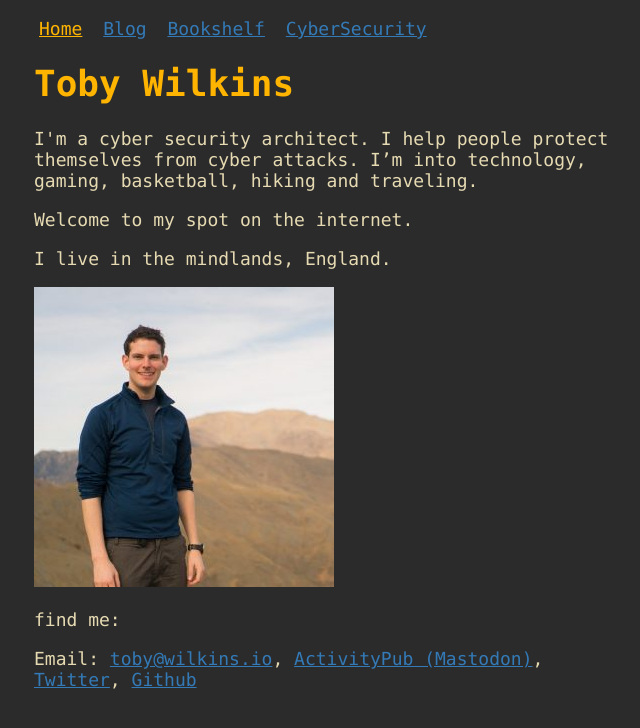
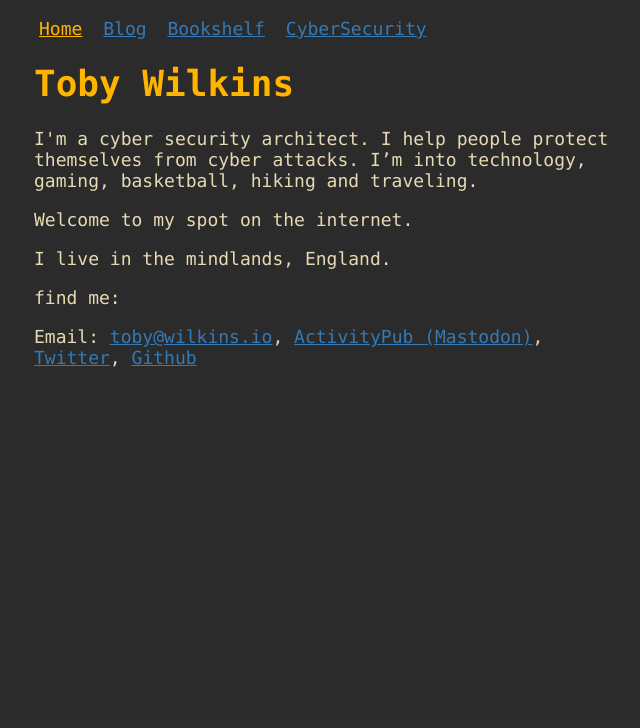
Before and after one commit to tjcwilk/tjcwilk.github.io, a Jekyll site: the page built from index.html, in a window 1280 px wide. Shown: the top 728 px of the page, without its empty margins (306-946 px from the left). Built offline with Jekyll 4.4.1, drawn with Linux system fonts in a browser that asks for light colours.

Commit message:
Update index.html

```diff
--- a/index.html
+++ b/index.html
@@ -10,8 +10,6 @@ title: Home
 
 <p>I live in the mindlands, England.</p>
 
-<img src="/assets/images/toby.jpg" alt="toby" style="width:300px">
-
 <p>find me:</p>
 <div>
     Email: <a href="mailto:toby@wilkins.io">toby@wilkins.io</a>,
```
